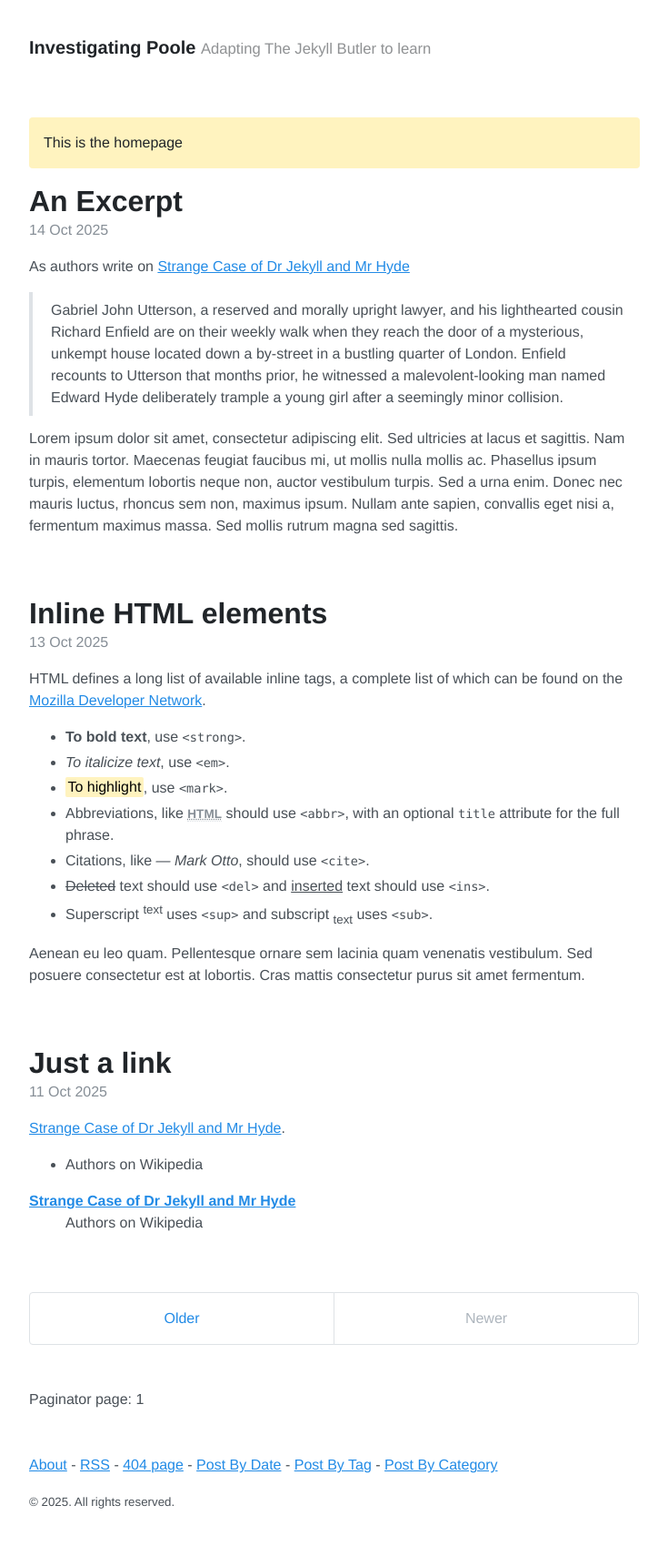
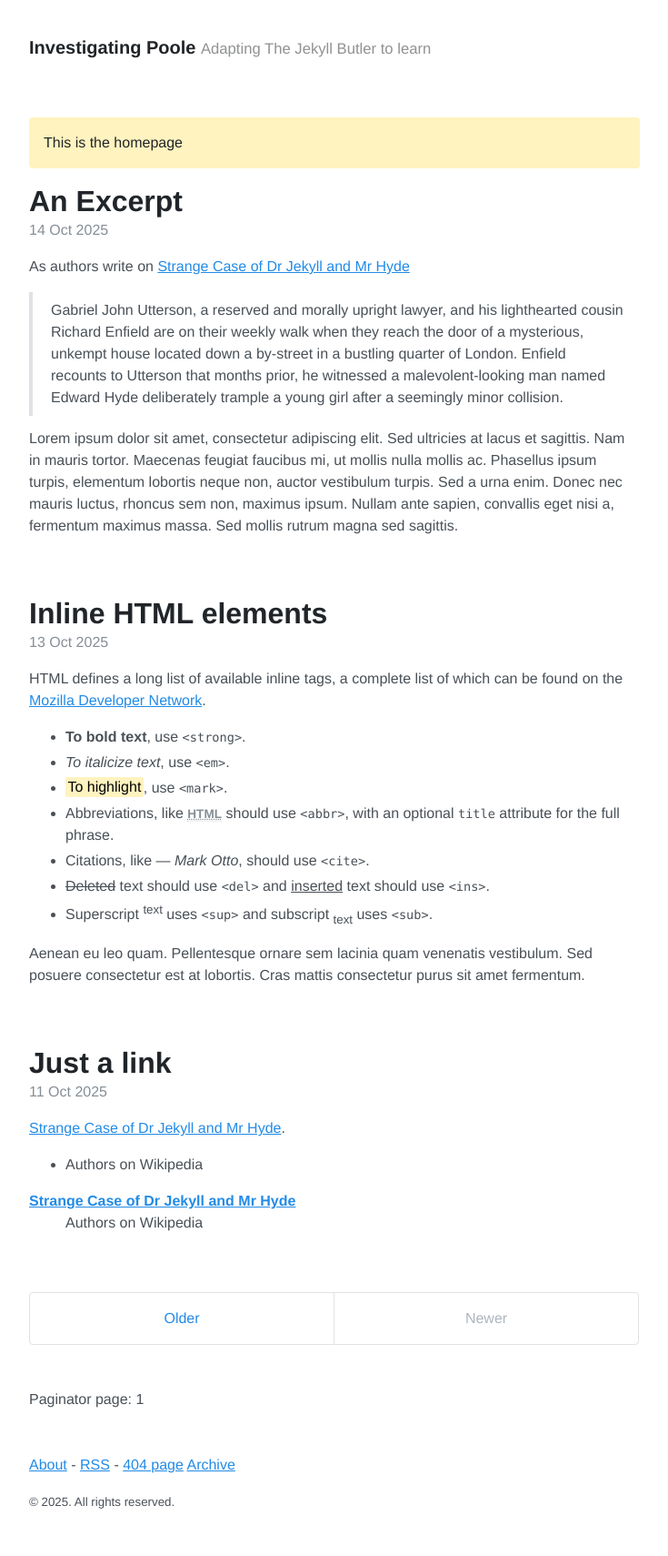
Before and after one commit to akmolteni/gju, a Jekyll site: the page built from index.html, in a window 1280 px wide. Shown: the whole page at 91% size, without its empty margins (272-1007 px from the left). Built offline with Jekyll 4.4.1, drawn with Linux system fonts in a browser that asks for light colours; the list of posts is cut into pages by our own code.

Commit message:
Update default.html

```diff
--- a/_layouts/default.html
+++ b/_layouts/default.html
@@ -21,10 +21,8 @@
         <p>
           <a href="{{ site.baseurl }}/about" title="About">About</a> -
           <a href="{{ site.baseurl }}/atom.xml" title="RSS feed">RSS</a> -
-          <a href="{{ site.baseurl }}/doesnotexist" title="404">404 page</a> -
-          <a href="{{ site.baseurl }}/archive" title="Archive by Date">Post By Date</a> -
-          <a href="{{ site.baseurl }}/tag" title="Archive by Tag">Post By Tag</a> -
-          <a href="{{ site.baseurl }}/category" title="Archive by Category">Post By Category</a>
+          <a href="{{ site.baseurl }}/doesnotexist" title="404">404 page</a>
+        <a href="{{ site.baseurl }}/archive" title="Archive">Archive</a>
         </p>
         <small>
           &copy; <time datetime="{{ site.time | date_to_xmlschema }}">{{ site.time | date: '%Y' }}</time>. All rights reserved.
```
